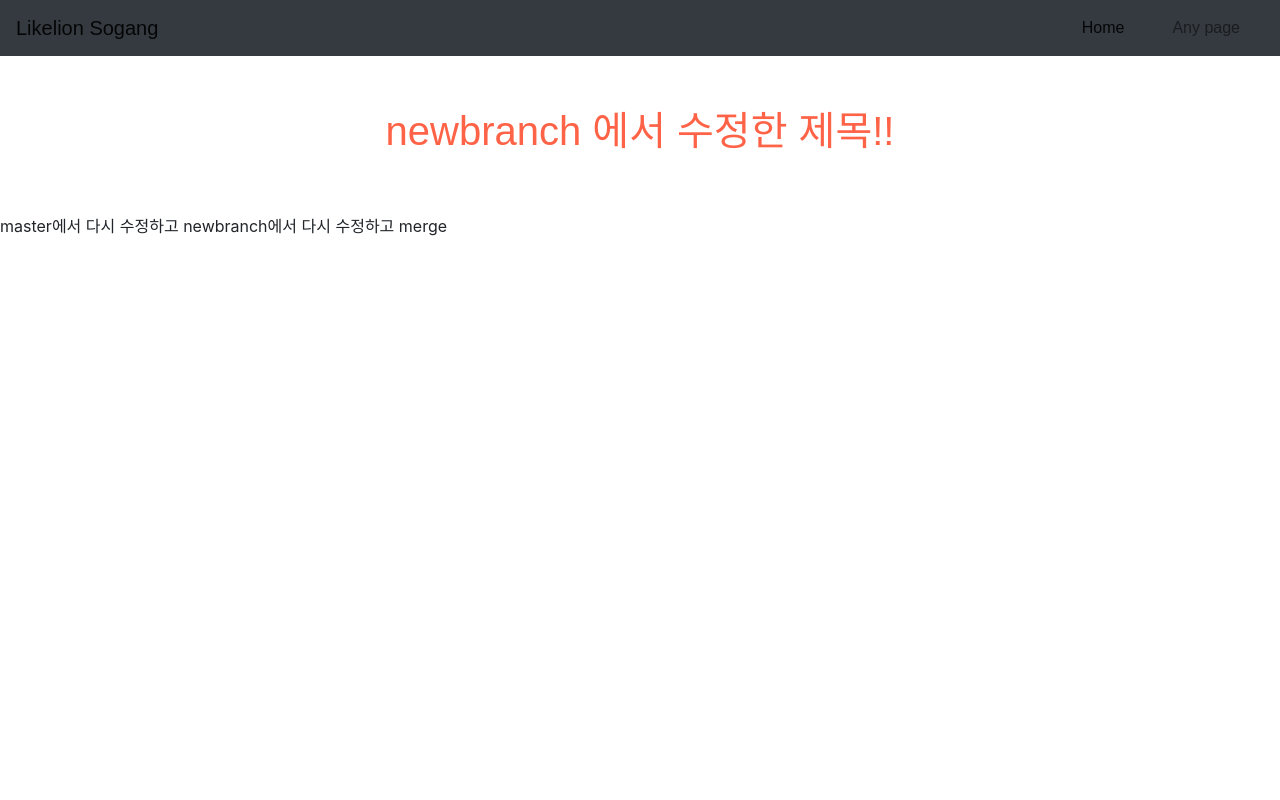
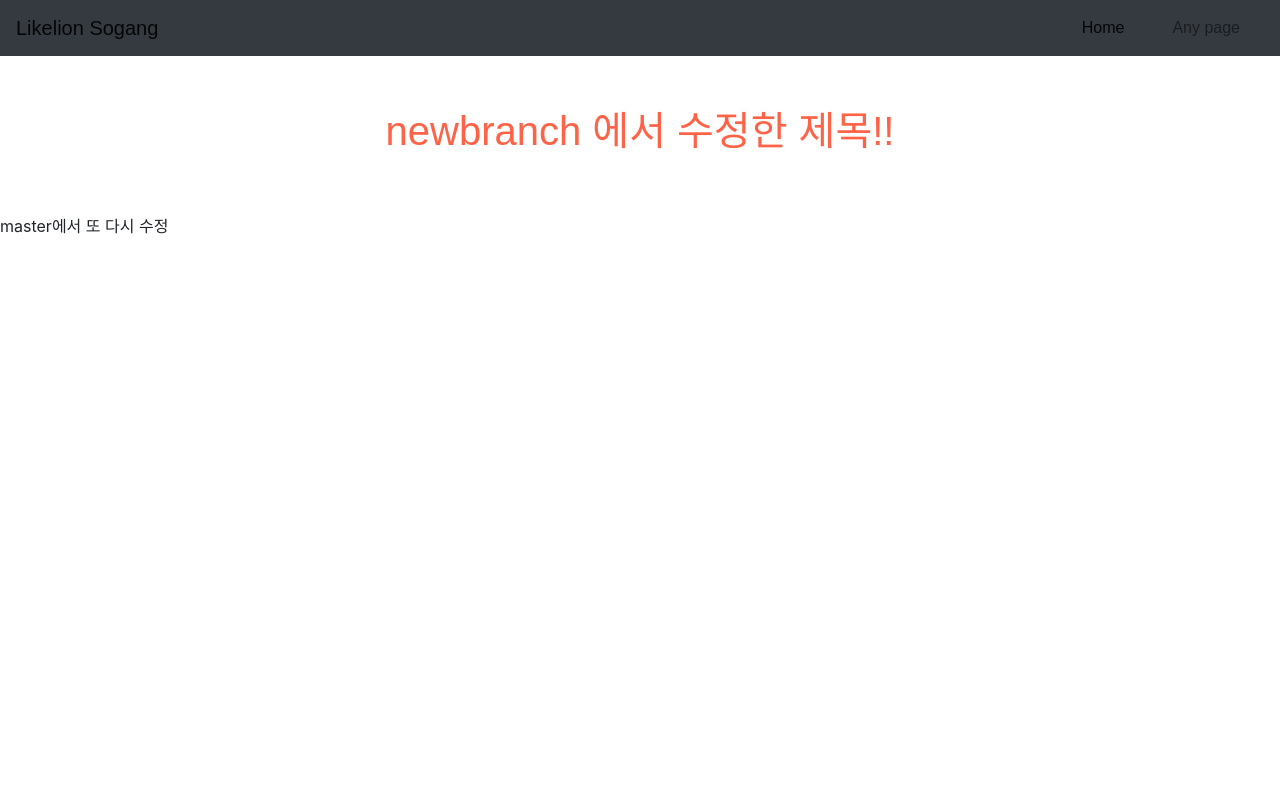
Before and after one commit to uk960214/gitpractice2, a Django app: page /page/ in a window 1280 px wide. Run offline with Django 3.2, Linux system fonts and the light colour scheme; some libraries are stand-ins or nearby versions; some web fonts are replaced.

Commit message:
reupdating page.html in master

```diff
--- a/mydiary/templates/mydiary/page.html
+++ b/mydiary/templates/mydiary/page.html
@@ -11,5 +11,5 @@
     </style>
 </head>
 <h1> newbranch 에서 수정한 제목!! </h1>
-master에서 다시 수정하고 newbranch에서 다시 수정하고 merge
+master에서 또 다시 수정
 {% endblock %}
```
